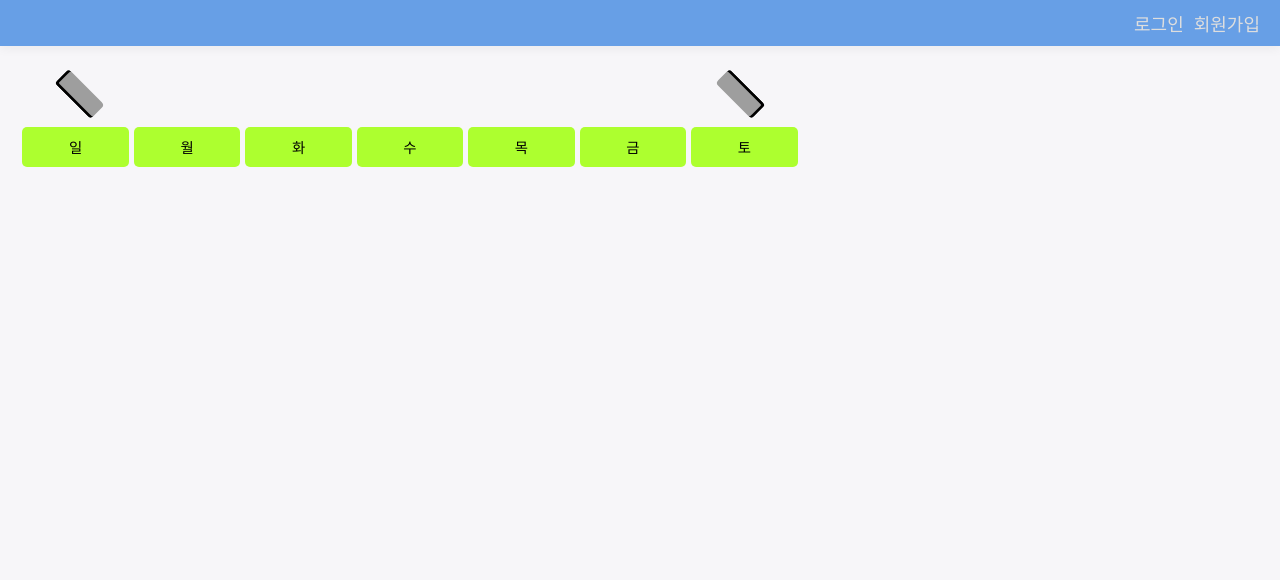
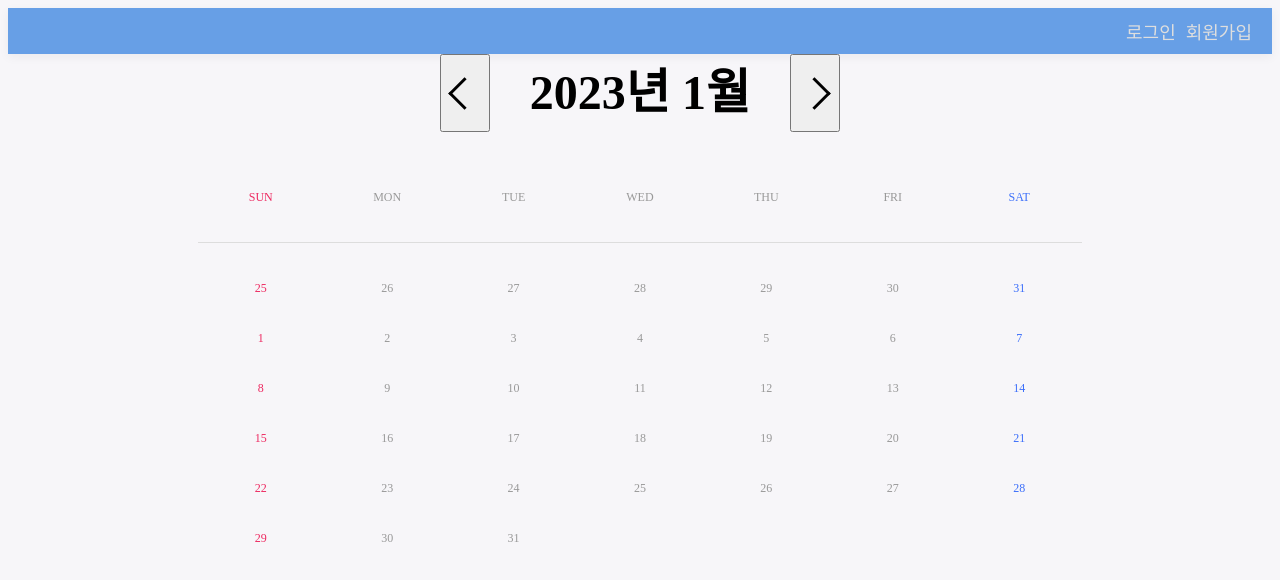
Before and after one commit to rary-developer/vue-diary, a Vue app: page /calendar2 in a window 1280 px wide. Shown: the top 580 px of the page. Built offline with nearby package versions, Linux system fonts and the light colour scheme.

Commit message:
vue-practice - make diary

```diff
--- a/src/views/CalendarView2.vue
+++ b/src/views/CalendarView2.vue
@@ -1,25 +1,27 @@
 <template>
   <div class="sec_cal">
-    <div class='rap'>
-      <div class="header">
-        <div class="btn prevDay"></div>
-        <h2 class='dateTitle'></h2>
-        <div class="btn nextDay"></div>
+  <div class="cal_nav">
+    <button class="nav-btn go-prev" @click="prevMonth">prev</button>
+    <div class="year-month">{{ currentYear }}년 {{ currentMonth }}월</div>
+    <button class="nav-btn go-next" @click="nextMonth">next</button>
+  </div>
+  <div class="cal_wrap">
+    <div class="days">
+      <div class="day">SUN</div>
+      <div class="day">MON</div>
+      <div class="day">TUE</div>
+      <div class="day">WED</div>
+      <div class="day">THU</div>
+      <div class="day">FRI</div>
+      <div class="day">SAT</div>
+    </div>
+    <div class="dates">
+      <div v-for="(item, index) in calendarInfo" :key="index" class="day">
+        {{ item.date }}
       </div>
-
-      <div class="grid dateHead">
-        <div>일</div>
-        <div>월</div>
-        <div>화</div>
-        <div>수</div>
-        <div>목</div>
-        <div>금</div>
-        <div>토</div>
-      </div>
-
-      <div class="grid dateBoard"></div>
     </div>
   </div>
+</div>
 </template>
 
 <script>
@@ -34,30 +36,63 @@ export default {
 
       lastDate: '',
       lastDay:'',
-
       year: '',
       month: '',
       date: '',
       day: '',
+
+      calendarInfo: [],
     }
   },
   methods: {
-    calendarRender(){
-      this.currentYear = this.year;
-      this.currentMonth = this.month;
-      this.currentDate = this.date;
-      this.currentDay = this.day;
+    calendarRender(thisMonth){
+      this.currentYear = thisMonth.getFullYear();
+      this.currentMonth = thisMonth.getMonth();
+      this.currentDate = thisMonth.getDate();
+      // console.log(this.currentYear, this.currentMonth, this.currentDate);
 
+      //지난달
       var prevDay = new Date(this.currentYear, this.currentMonth-1, 0);
       this.lastDate = prevDay.getDate();
       this.lastDay = prevDay.getDay();
 
+      //이번달
       var startDay = new Date(this.currentYear, this.currentMonth, 0);
       this.currentDate = startDay.getDate();
       this.currentDay = startDay.getDay();
 
+      this.calendarInfo = [];
 
+      for(let i = this.lastDate - this.lastDay ; i <= this.lastDate; i++ ){
+        this.calendarInfo.push({"date":i});
+      }
+
+      for(let i= 1; i<= this.currentDate; i++){
+        this.calendarInfo.push({"date":i});
+      }
     },
+    prevMonth(){
+      console.log(this.currentMonth-1);
+      if(this.currentMonth - 1 == 0){
+        this.currentYear = this.currentYear-1;
+        this.currentMonth = 12;
+      }else{
+        this.currentMonth = this.currentMonth-1;
+      }
+      console.log(this.currentYear);
+      console.log(this.currentMonth);
+      this.calendarRender(new Date(this.currentYear, this.currentMonth, this.currentDate));
+    },
+    nextMonth(){
+      if(this.currentMonth +1 > 12){
+        this.currentYear = this.currentYear+1;
+        this.currentMonth = 1;
+      }else{
+        this.currentMonth = this.currentMonth+1;
+      }
+      this.calendarRender(new Date(this.currentYear, this.currentMonth, this.currentDate));
+    }
+
   },
   mounted(){
      // 날짜 정보 가져오기
@@ -69,90 +104,127 @@ export default {
 
 
     this.currentYear = date.getFullYear(); // 달력에서 표기하는 연
-    this.currentMonth = date.getMonth(); // 달력에서 표기하는 월
+    this.currentMonth = date.getMonth()+1; // 달력에서 표기하는 월
     this.currentDate = date.getDate(); // 달력에서 표기하는 일
-    this.currentDay = date.getDay(); // 달력에서 표기하는 요일
 
-    this.calendarRender();
+    var thisMonth = new Date(date.getFullYear(), date.getMonth()+1, date.getDate());
+    this.calendarRender(thisMonth);
   },
 }
 </script>
 
 <style>
-/* 달력 */
-.dateHead div {
-  background: greenyellow;
-  color: black;
-  text-align: center;
-  border-radius: 5px;
+/* section calendar */
+
+.sec_cal {
+    width: 70%;
+    margin: 0 auto;
+    font-family: "NotoSansR";
 }
 
-.grid {
-  display: grid;
-  grid-template-columns: repeat(7, 1fr);
-  grid-gap: 5px;
+.sec_cal .cal_nav {
+    display: flex;
+    justify-content: center;
+    align-items: center;
+    font-weight: 700;
+    font-size: 48px;
+    line-height: 78px;
 }
 
-.grid div {
-  padding: .6rem;
-  font-size: .9rem;
-  cursor: pointer;
+.sec_cal .cal_nav .year-month {
+    width: 300px;
+    text-align: center;
+    line-height: 1;
 }
 
-.dateBoard div {
-  color: #222;
-  font-weight: bold;
-  min-height: 6rem;
-  padding: .6rem .8rem;
-  border-radius: 5px;
-  border: 1px solid #eee;
+.sec_cal .cal_nav .nav {
+    display: flex;
+    border: 1px solid #333333;
+    border-radius: 5px;
 }
 
-.noColor {
-  background: #eee;
+.sec_cal .cal_nav .go-prev,
+.sec_cal .cal_nav .go-next {
+    display: block;
+    width: 50px;
+    height: 78px;
+    font-size: 0;
+    display: flex;
+    justify-content: center;
+    align-items: center;
 }
 
-.header {
-  display: flex;
-  justify-content: space-between;
-  padding: 1rem 2rem;
+.sec_cal .cal_nav .go-prev::before,
+.sec_cal .cal_nav .go-next::before {
+    content: "";
+    display: block;
+    width: 20px;
+    height: 20px;
+    border: 3px solid #000;
+    border-width: 3px 3px 0 0;
+    transition: border 0.1s;
 }
 
-/* 좌우 버튼 */
-.btn {
-  display: block;
-  width: 20px;
-  height: 20px;
-  border: 3px solid #000;
-  border-width: 3px 3px 0 0;
-  cursor: pointer;
+.sec_cal .cal_nav .go-prev:hover::before,
+.sec_cal .cal_nav .go-next:hover::before {
+    border-color: #ed2a61;
 }
 
-.prevDay {
-  transform: rotate(-135deg);
+.sec_cal .cal_nav .go-prev::before {
+    transform: rotate(-135deg);
 }
 
-.nextDay {
-  transform: rotate(45deg);
+.sec_cal .cal_nav .go-next::before {
+    transform: rotate(45deg);
 }
 
-/* ---- */
-@import url("https://cdn.jsdelivr.net/gh/orioncactus/pretendard/dist/web/static/pretendard.css");
-* {
-  margin: 0;
-  padding: 0;
-  list-style: none;
-  box-sizing: border-box;
-  font-family: Pretendard;
+.sec_cal .cal_wrap {
+    padding-top: 40px;
+    position: relative;
+    margin: 0 auto;
 }
 
-.rap {
-  max-width: 820px;
-  padding: 0 1.4rem;
-  margin-top: 1.4rem;
+.sec_cal .cal_wrap .days {
+    display: flex;
+    margin-bottom: 20px;
+    padding-bottom: 20px;
+    border-bottom: 1px solid #ddd;
 }
 
-.dateHead {
-  margin: .4rem 0;
+.sec_cal .cal_wrap::after {
+    top: 368px;
+}
+
+.sec_cal .cal_wrap .day {
+    display:flex;
+    align-items: center;
+    justify-content: center;
+    width: calc(100% / 7);
+    height: 50px;
+    text-align: left;
+    color: #999;
+    font-size: 12px;
+    text-align: center;
+    border-radius:5px
+}
+
+.current.today {background: rgb(242 242 242);}
+
+.sec_cal .cal_wrap .dates {
+    display: flex;
+    flex-flow: wrap;
+    height: 290px;
+}
+
+.sec_cal .cal_wrap .day:nth-child(7n ) {
+    color: #3c6ffa;
+}
+
+.sec_cal .cal_wrap .day:nth-child(7n + 1) {
+    color: #ed2a61;
+}
+
+.sec_cal .cal_wrap .day.disable {
+    color: #ddd;
 }
 </style>
```
